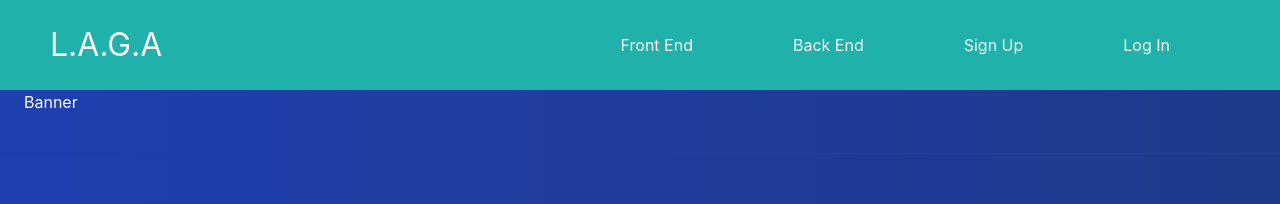
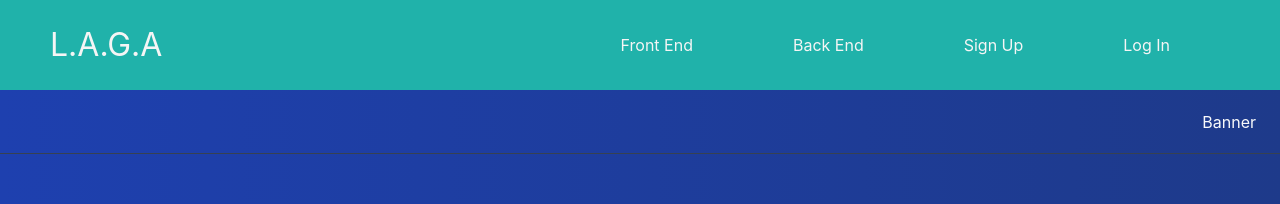
Before and after one commit to bannersamuelson/Life-After-General-Assembly, a React (Create React App) app in the folder lab/: page / in a window 1280 px wide. Shown: the top 204 px of the page. Built offline with nearby package versions, Linux system fonts and the light colour scheme; no server answers.

Commit message:
redo css

```diff
--- a/lab/src/screen/HomePage/HomePage.jsx
+++ b/lab/src/screen/HomePage/HomePage.jsx
@@ -5,9 +5,9 @@ import img from '../../images/database.jpg'
 export default function HomePage(props) {
 
   return (
-    <div className="flex-initial items-center bg-gradient-to-r from-blue-800 to-blue-900 text-gray-50">
+    <div className="bg-gradient-to-r from-blue-800 to-blue-900 text-gray-50">
       <div id="app">
-        <div className=" h-16 px-6 border-b border-gray-700">
+        <div className="flex items-center h-16 px-6 border-b border-gray-700">
           <div className="flex items-center ml-auto">Banner</div>
         </div>
 
```
